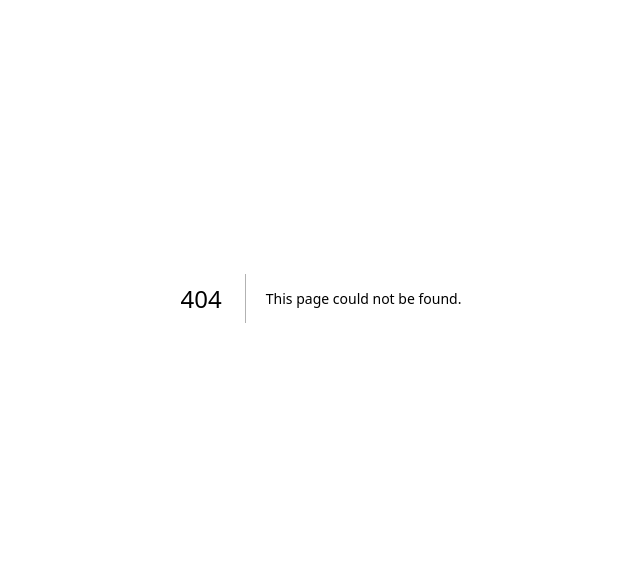
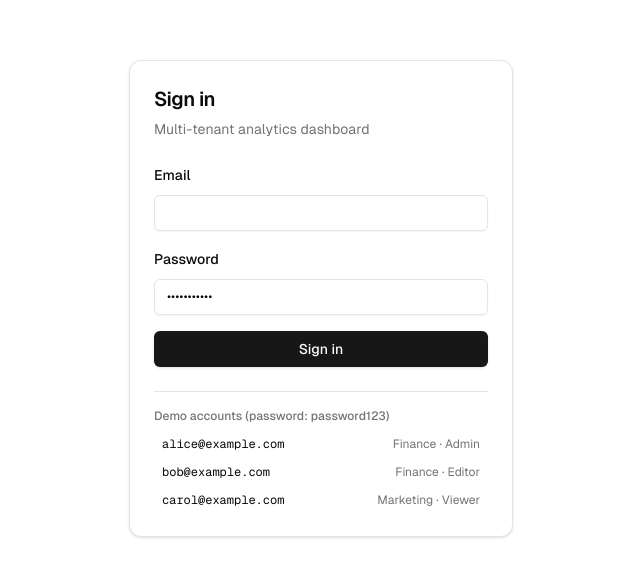
Before and after one commit to Abhi3975/multi-tenant-analytics-dashboard, a Next.js app: page /login in a window 1280 px wide. Before the commit this address had no page. Shown: the part 102-678 px from the top of the page, without its empty margins (319-959 px from the left). Built offline with nearby package versions, Linux system fonts and the light colour scheme.

Commit message:
feat(auth): add login page with seeded demo accounts

```diff
--- /dev/null
+++ b/src/app/login/page.tsx
@@ -0,0 +1,110 @@
+"use client";
+
+import { useState } from "react";
+import { useRouter } from "next/navigation";
+
+import { createClient } from "@/lib/supabase/client";
+import { Button } from "@/components/ui/button";
+import { Input } from "@/components/ui/input";
+import { Label } from "@/components/ui/label";
+import {
+  Card,
+  CardContent,
+  CardDescription,
+  CardHeader,
+  CardTitle,
+} from "@/components/ui/card";
+
+const DEMO_USERS = [
+  { email: "alice@example.com", label: "Finance · Admin" },
+  { email: "bob@example.com", label: "Finance · Editor" },
+  { email: "carol@example.com", label: "Marketing · Viewer" },
+];
+
+export default function LoginPage() {
+  const router = useRouter();
+  const [email, setEmail] = useState("");
+  const [password, setPassword] = useState("password123");
+  const [error, setError] = useState<string | null>(null);
+  const [loading, setLoading] = useState(false);
+
+  async function onSubmit(e: React.FormEvent) {
+    e.preventDefault();
+    setError(null);
+    setLoading(true);
+    const supabase = createClient();
+    const { error } = await supabase.auth.signInWithPassword({
+      email,
+      password,
+    });
+    setLoading(false);
+    if (error) {
+      setError(error.message);
+      return;
+    }
+    router.push("/org");
+    router.refresh();
+  }
+
+  return (
+    <main className="flex min-h-screen items-center justify-center p-6">
+      <Card className="w-full max-w-sm">
+        <CardHeader>
+          <CardTitle className="text-xl">Sign in</CardTitle>
+          <CardDescription>
+            Multi-tenant analytics dashboard
+          </CardDescription>
+        </CardHeader>
+        <CardContent>
+          <form onSubmit={onSubmit} className="space-y-4">
+            <div className="space-y-2">
+              <Label htmlFor="email">Email</Label>
+              <Input
+                id="email"
+                type="email"
+                autoComplete="username"
+                value={email}
+                onChange={(e) => setEmail(e.target.value)}
+                required
+              />
+            </div>
+            <div className="space-y-2">
+              <Label htmlFor="password">Password</Label>
+              <Input
+                id="password"
+                type="password"
+                autoComplete="current-password"
+                value={password}
+                onChange={(e) => setPassword(e.target.value)}
+                required
+              />
+            </div>
+            {error && <p className="text-sm text-destructive">{error}</p>}
+            <Button type="submit" className="w-full" disabled={loading}>
+              {loading ? "Signing in…" : "Sign in"}
+            </Button>
+          </form>
+
+          <div className="mt-6 border-t pt-4">
+            <p className="mb-2 text-xs font-medium text-muted-foreground">
+              Demo accounts (password: password123)
+            </p>
+            <div className="space-y-1">
+              {DEMO_USERS.map((u) => (
+                <button
+                  key={u.email}
+                  type="button"
+                  onClick={() => setEmail(u.email)}
+                  className="flex w-full items-center justify-between rounded-md px-2 py-1 text-left text-xs hover:bg-accent"
+                >
+                  <span className="font-mono">{u.email}</span>
+                  <span className="text-muted-foreground">{u.label}</span>
+                </button>
+              ))}
+            </div>
+          </div>
+        </CardContent>
+      </Card>
+    </main>
+  );
+}
```
